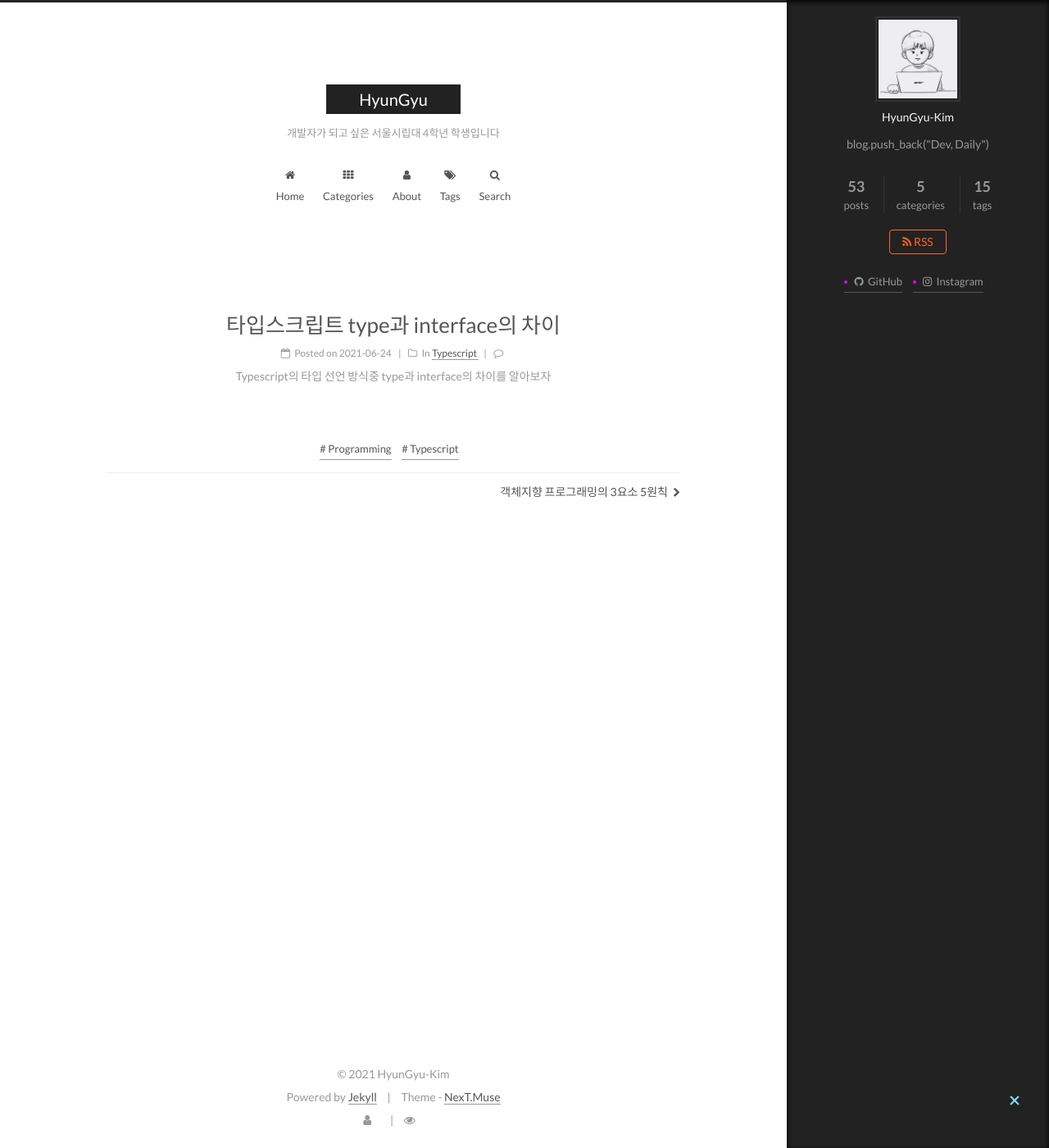
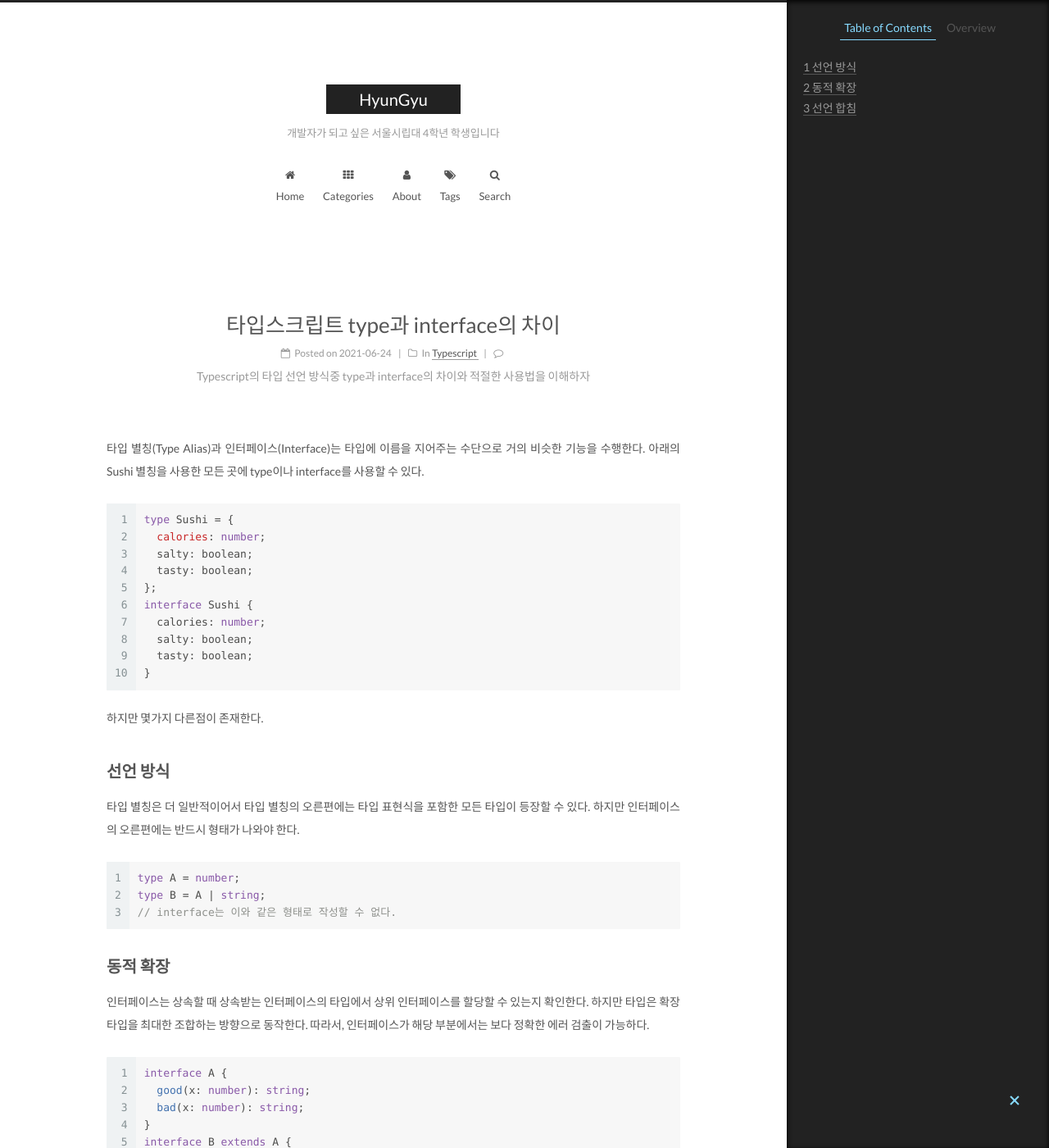
Before and after one commit to gusrb3164/gusrb3164.github.io, a Jekyll site: the page built from _posts/2021-06-24-typescript-type-interface.md, in a window 1280 px wide and 1400 px high. Shown: the whole window at 82% size. Built offline with Jekyll 4.4.1, drawn with Linux system fonts in a browser that asks for light colours; comment, search, counter and statistics services are not loaded; some of the changed text lies outside the part shown.

Commit message:
2021-06-24 post

````diff
--- a/_posts/2021-06-24-typescript-type-interface.md
+++ b/_posts/2021-06-24-typescript-type-interface.md
@@ -1,7 +1,88 @@
 ---
 layout: post
 title: '타입스크립트 type과 interface의 차이'
-description: Typescript의 타입 선언 방식중 type과 interface의 차이를 알아보자
+description: Typescript의 타입 선언 방식중 type과 interface의 차이와 적절한 사용법을 이해하자
 categories: Typescript
 tags: [Programming, Typescript]
 ---
+
+타입 별칭(Type Alias)과 인터페이스(Interface)는 타입에 이름을 지어주는 수단으로 거의 비슷한 기능을 수행한다.
+아래의 Sushi 별칭을 사용한 모든 곳에 type이나 interface를 사용할 수 있다.
+
+```ts
+type Sushi = {
+  calories: number;
+  salty: boolean;
+  tasty: boolean;
+};
+interface Sushi {
+  calories: number;
+  salty: boolean;
+  tasty: boolean;
+}
+```
+
+하지만 몇가지 다른점이 존재한다.
+
+## 선언 방식
+
+타입 별칭은 더 일반적이어서 타입 별칭의 오른편에는 타입 표현식을 포함한 모든 타입이 등장할 수 있다. 하지만 인터페이스의 오른편에는 반드시 형태가 나와야 한다.
+
+```ts
+type A = number;
+type B = A | string;
+// interface는 이와 같은 형태로 작성할 수 없다.
+```
+
+## 동적 확장
+
+인터페이스는 상속할 때 상속받는 인터페이스의 타입에서 상위 인터페이스를 할당할 수 있는지 확인한다. 하지만 타입은 확장 타입을 최대한 조합하는 방향으로 동작한다. 따라서, 인터페이스가 해당 부분에서는 보다 정확한 에러 검출이 가능하다.
+
+```ts
+interface A {
+  good(x: number): string;
+  bad(x: number): string;
+}
+interface B extends A {
+  good(x: string | number): string;
+  bad(x: string): string; // 상위 타입에서 number를 바꿀 수 없으므로 에러가 발생한다
+}
+
+type A = {
+  good(x: number): string;
+  bad(x: number): string;
+};
+type B = A & {
+  good(x: string | number): string;
+  bad(x: string): string; // 상위 bad함수를 오버로드하는 방식으로 상황에 맞게 타입을 제공하므로 에러가 발생하지 않는다.
+};
+```
+
+## 선언 합침
+
+타입 별칭은 선언 이후에 const 처럼 타입을 변경할 수 없지만, 인터페이스는 같은 이름으로 정의된 여러 인터페이스를 자동으로 확장한다.
+
+```ts
+interface User {
+  name: string;
+}
+interface User {
+  age: number;
+}
+let a: User = {
+  name: 'foo',
+  age: 30,
+};
+
+type User2 = {
+  name: string;
+};
+// 중복된 식별자 error발생
+type User2 = {
+  age: number;
+};
+```
+
+---
+
+결론지어보면 type alias 선언의 방식이 자유롭지만 union타입이나 tuple타입으로 선언할 시 확장이 자유롭지 못하고 interface는 선언의 형태가 정해져 있지만 확장에서 자유로우면서 보다 정확하게 에러 검출을 할 수가 있다. 따라서 type alias는 union과 tuple 혹은 세부적인 리터럴 타입(원시값)을 선언할 때 적절하고 그 외에 객체의 형태와 같은 부분에서는 interface가 적절하다고 생각한다.
````
